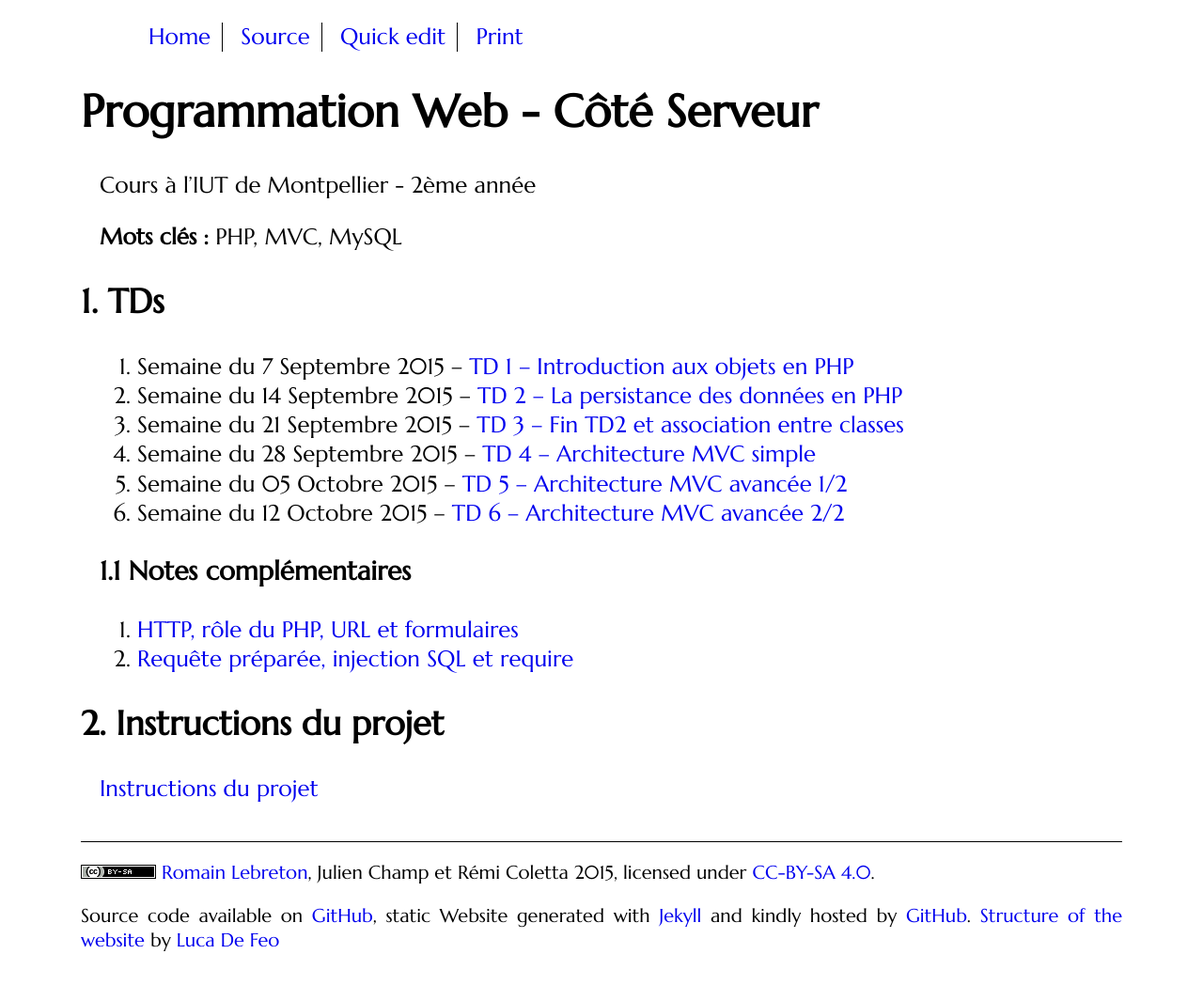
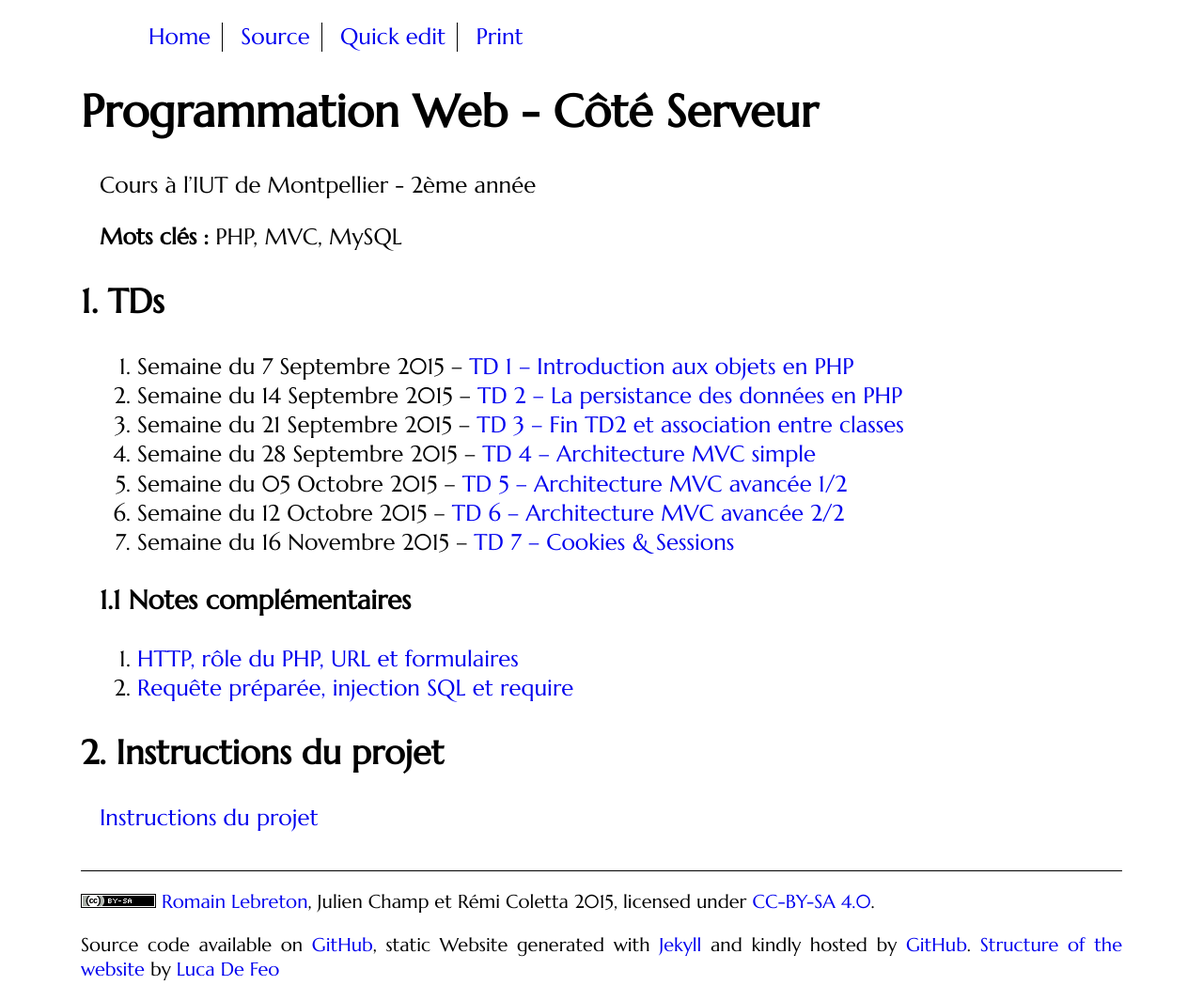
Before and after one commit to romainlebreton/R3.01-DeveloppementWeb, a Jekyll site: the page built from index.md, in a window 1280 px wide. Shown: the whole page at 94% size. Built offline with Jekyll 4.4.1, drawn with Linux system fonts in a browser that asks for light colours; some web fonts are replaced; before the commit the page ends 1034 px from its top, so only the background shows below that.

Commit message:
Update index.md

```diff
--- a/index.md
+++ b/index.md
@@ -17,6 +17,7 @@ Cours à l'IUT de Montpellier - 2ème année
 1. Semaine du 28 Septembre 2015 --  [TD 4 -- Architecture MVC simple](tutorials/tutorial4.html)
 1. Semaine du 05 Octobre 2015 --  [TD 5 -- Architecture MVC avancée 1/2](tutorials/tutorial5.html)
 1. Semaine du 12 Octobre 2015 --  [TD 6 -- Architecture MVC avancée 2/2](tutorials/tutorial6.html)
+1. Semaine du 16 Novembre 2015 --  [TD 7 -- Cookies & Sessions](tutorials/tutorial7.html)
 
 ### Notes complémentaires
 
```
